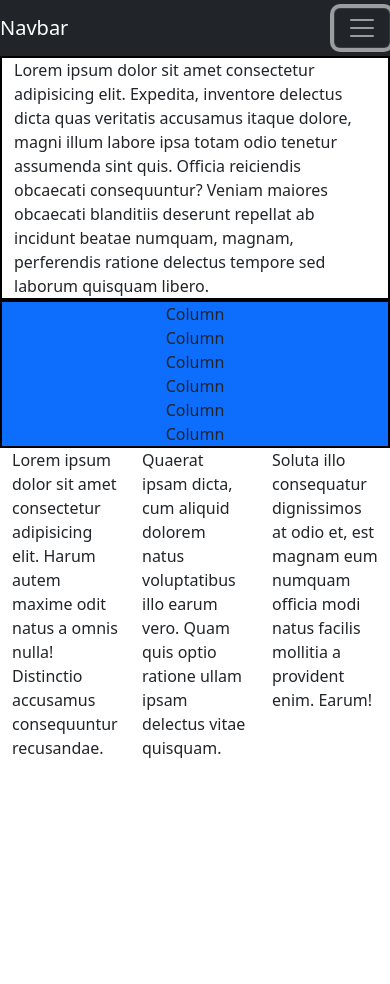
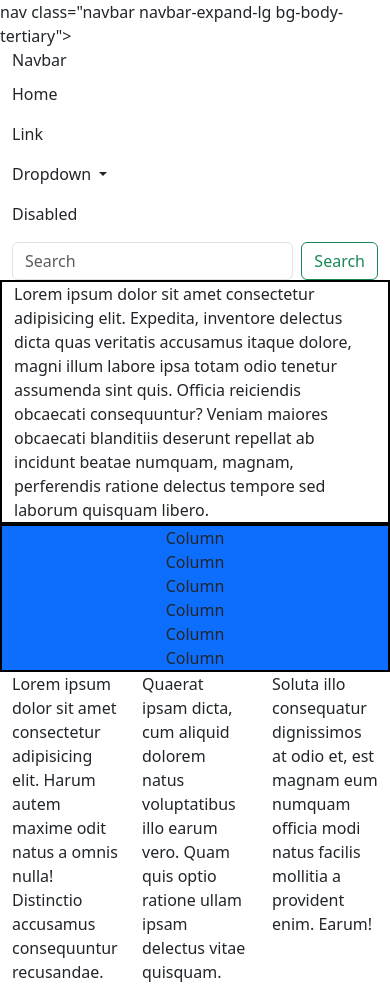
Before and after one commit to Jr000010/agencydemo, a plain HTML site: page index.html in a window 390 px wide. Both pictures are taken after a click on the button "Toggle navigation". Before the commit the page ends 844 px from the top, so only its background shows below. Drawn offline with nearby package versions, Linux system fonts and the light colour scheme.

Commit message:
Update index.html

```diff
--- a/index.html
+++ b/index.html
@@ -10,7 +10,7 @@
 <body>
 
     <!-- Bootstrap Navigation Menu -->
-    <nav class="navbar navbar-expand-lg navbar-dark bg-dark">
+<!--     <nav class="navbar navbar-expand-lg navbar-dark bg-dark">
         <a class="navbar-brand" href="#">Navbar</a>
         <button class="navbar-toggler" type="button" data-toggle="collapse" data-target="#navbarNav" aria-controls="navbarNav" aria-expanded="false" aria-label="Toggle navigation">
             <span class="navbar-toggler-icon"></span>
@@ -31,7 +31,44 @@
                 </li>
             </ul>
         </div>
-    </nav>
+    </nav> -->
+
+    nav class="navbar navbar-expand-lg bg-body-tertiary">
+        <div class="container-fluid">
+          <a class="navbar-brand" href="#">Navbar</a>
+          <button class="navbar-toggler border border-0" type="button" data-bs-toggle="collapse" data-bs-target="#navbarSupportedContent" aria-controls="navbarSupportedContent" aria-expanded="false" aria-label="Toggle navigation">
+            <span class="navbar-toggler-icon"></span>
+          </button>
+          <div class="collapse navbar-collapse" id="navbarSupportedContent">
+            <ul class="navbar-nav me-auto mb-2 mb-lg-0">
+              <li class="nav-item">
+                <a class="nav-link active" aria-current="page" href="#">Home</a>
+              </li>
+              <li class="nav-item">
+                <a class="nav-link" href="#">Link</a>
+              </li>
+              <li class="nav-item dropdown">
+                <a class="nav-link dropdown-toggle" href="#" role="button" data-bs-toggle="dropdown" aria-expanded="false">
+                  Dropdown
+                </a>
+                <ul class="dropdown-menu">
+                  <li><a class="dropdown-item" href="#">Action</a></li>
+                  <li><a class="dropdown-item" href="#">Another action</a></li>
+                  <li><hr class="dropdown-divider"></li>
+                  <li><a class="dropdown-item" href="#">Something else here</a></li>
+                </ul>
+              </li>
+              <li class="nav-item">
+                <a class="nav-link disabled" aria-disabled="true">Disabled</a>
+              </li>
+            </ul>
+            <form class="d-flex" role="search">
+              <input class="form-control me-2" type="search" placeholder="Search" aria-label="Search">
+              <button class="btn btn-outline-success" type="submit">Search</button>
+            </form>
+          </div>
+        </div>
+      </nav>
 
     <div class="container-md" style="border: 2px solid black;">
         Lorem ipsum dolor sit amet consectetur adipisicing elit. Expedita, inventore delectus dicta quas veritatis accusamus itaque dolore, magni illum labore ipsa totam odio tenetur assumenda sint quis. Officia reiciendis obcaecati consequuntur? Veniam maiores obcaecati blanditiis deserunt repellat ab incidunt beatae numquam, magnam, perferendis ratione delectus tempore sed laborum quisquam libero.
```
